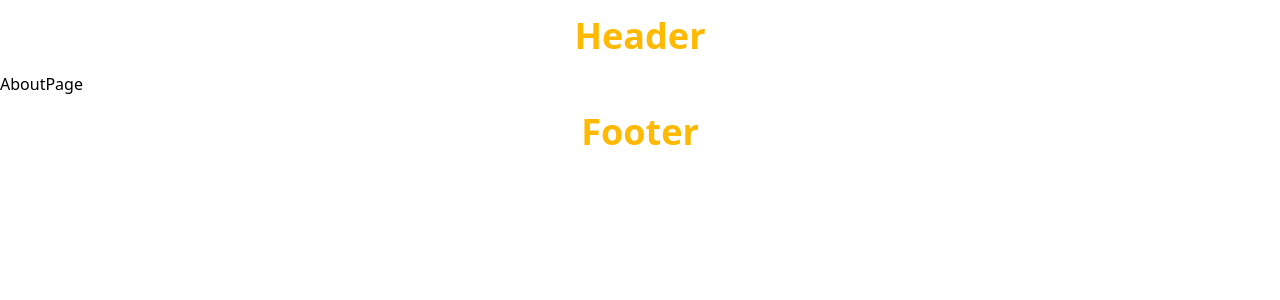
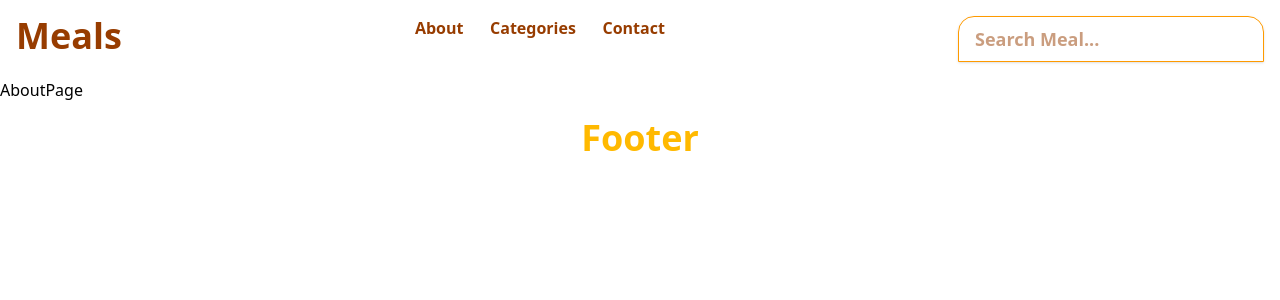
Before and after one commit to Laura-Badalyan/meals-project, a Next.js app: page /about in a window 1280 px wide. Shown: the top 300 px of the page. Built offline with nearby package versions, Linux system fonts and the light colour scheme.

Commit message:
add globsl search, filter with category and manu

```diff
--- a/app/layout.tsx
+++ b/app/layout.tsx
@@ -2,6 +2,7 @@ import type { Metadata } from "next";
 import "./globals.css";
 import { Header } from "../components/Header";
 import { Footer } from "../components/Footer";
+import { SearchProvider } from "@/context/SearchContext";
 
 export const metadata: Metadata = {
   title: "Create Next App",
@@ -16,9 +17,11 @@ export default function RootLayout({
   return (
     <html lang="en">
       <body>
-        <Header />
-        {children}
-        <Footer />
+        <SearchProvider>
+          <Header />
+          {children}
+          <Footer />
+        </SearchProvider>
       </body>
     </html>
   );
--- a/app/page.tsx
+++ b/app/page.tsx
@@ -1,3 +1,6 @@
+
+import { Filters } from "@/components/Filters";
+import Image from "next/image";
 import Link from "next/link";
 
 type Category = {
@@ -17,18 +20,25 @@ export default async function HomePage() {
   const res = await fetch('https://www.themealdb.com/api/json/v1/1/categories.php', { next: { revalidate: 60 } });
   if (!res.ok) throw new Error('Failed to fetch categories')
 
-  // const data = (await res.json()) as CategoryResponse;
   const data: CategoryResponse = await res.json();
+
+  const categoryNames = data.categories.map(it => it?.strCategory);
 
   return (
     <div className="HomePage container mx-auto" >
+      <Filters categoryNames={categoryNames} />
       <h1 className="text-center text-3xl text-green-900 font-bold italic p-4">Meal  Categories</h1>
       <ul className="grid md:grid-cols-2 lg:grid-cols-4 gap-4 justify-items-center">
         {data.categories.map((c) => <li
           key={c.idCategory}
           className="shadow-md p-4 bg-green-100 rounded-md"
         >
-          <img className="w-full" src={c.strCategoryThumb} alt={c.strCategoryDescription} />
+          <Image
+            src={c.strCategoryThumb}
+            alt={c.strCategoryDescription}
+            width={300}
+            height={300}
+          />
           <h4 className="text-green-700 font-bold text-2xl ">{c.strCategory}</h4>
           <p className="text-green-600 py-2">{c.strCategoryDescription.length > 200 ?
             c.strCategoryDescription.slice(0, 200) + "..." :
--- /dev/null
+++ b/components/Filters.tsx
@@ -0,0 +1,45 @@
+'use client'
+import Link from 'next/link';
+import React, { useState } from 'react'
+
+type CategoryNames = {
+  categoryNames: string[];
+}
+
+export const Filters = ({ categoryNames }: CategoryNames) => {
+  const [isOpen, setIsOpen] = useState(false);
+
+  const toggleDropdown = () => setIsOpen((prev: boolean) => !prev);
+
+  return (
+    <div>
+      <ul>
+        <li>
+          <button
+            className='text-l font-bold text-green-700 text-shadow-md text-shadow-green-200'
+            onClick={toggleDropdown}
+          >
+            Filter by Category
+          </button>
+          {isOpen && (
+            <ul className="absolute mt-2 w-48 h-60 overflow-y-auto bg-green-50 border rounded shadow-lg z-10">
+              {categoryNames.map((name, i) => (
+                <Link
+                  key={i}
+                  href={`/category/${name}`}
+                >
+                  <li
+                    key={i}
+                    className="px-4 py-1 text-amber-800 font-semibold hover:bg-green-100 cursor-pointer"
+                  >
+                    {name}
+                  </li>
+                </Link>
+              ))}
+            </ul>
+          )}
+        </li>
+      </ul>
+    </div>
+  )
+}
--- a/components/GlobalSearch.tsx
+++ b/components/GlobalSearch.tsx
@@ -1,28 +1,84 @@
 'use client'
 import { useSearch } from '@/context/SearchContext'
+import Image from 'next/image';
 import Link from 'next/link';
-import React from 'react'
+import React, { ChangeEvent, useState } from 'react'
 
 export const GlobalSearch = () => {
-    const { query, setQuery, meals, isLoading } = useSearch();
-    const [open, setOpen] = React.useState(false)
+  const { query, setQuery, meals, isLoading } = useSearch();
+  const [open, setOpen] = useState(false);
 
-    return (
-        <div>
-            <input
-                type='text'
-                placeholder='Search Meals...'
-                value={query}
-                onChange={(e) => { setQuery(e.target.value); setOpen(true) }}
-                onFocus={() => setOpen(true)}
-            />
-            {open && <ul>
-                {isLoading && <li>Loading...</li>}
-                {!isLoading && meals?.length === 0 && query?.trim().length > 0 && <li> No meals found</li>}
-                {!isLoading && meals?.slice(0, 5)?.map(meal => <li key={meal.idMeal}>
-                    <Link href="">{meal.strMeal}</Link>
-                </li>)}
-            </ul>}
-        </div >
-    )
+
+  const handleInputChange = (e: ChangeEvent<HTMLInputElement>) => {
+    setQuery(e.target.value);
+    setOpen(true);
+  }
+
+  let blurTimeout: NodeJS.Timeout;
+
+  const handleFocus = () => {
+    clearTimeout(blurTimeout)
+    setOpen(true)
+  }
+
+  const handleBlur = () => {
+    blurTimeout = setTimeout(() => {
+      setOpen(false)
+    }, 150)
+  }
+
+  return (
+    <div className="relative w-full max-w-xl mx-auto ">
+      <input
+        type="text"
+        placeholder="Search Meal..."
+        value={query}
+        onChange={handleInputChange}
+        onFocus={handleFocus}
+        onBlur={handleBlur}
+        className="w-full text-lg md:text-md border border-amber-500 rounded-t-2xl px-4 py-2 outline-none focus:ring-2 focus:ring-amber-400 shadow-sm"
+      />
+      {query && (
+        <button
+          onClick={() => setQuery('')}
+          className=' absolute top-2 right-2 cursor-pointer'>
+          X
+        </button>
+      )}
+      {open && (
+        <ul className="absolute w-full bg-white border border-t-0 border-amber-500 rounded-b-2xl shadow-lg  overflow-y-auto">
+          {isLoading && (
+            <li className="p-4 text-center text-gray-500">Loading...</li>
+          )}
+          {!isLoading && meals?.length === 0 && query?.trim().length > 0 && (
+            <li className="p-4 text-center text-gray-500">No meals found</li>
+          )}
+          {!isLoading &&
+            meals?.slice(0, 5).map((meal) => (
+              <li
+                key={meal.idMeal}
+                className="border-t last:rounded-b-2xl hover:bg-amber-50 transition-colors"
+              >
+                <Link
+                  href={`/meal/${meal.idMeal}`}
+                  className="flex gap-4 items-center p-4"
+                >
+                  <Image
+                    src={meal.strMealThumb}
+                    alt={meal.strMeal}
+                    width={50}
+                    height={50}
+                    className="rounded-full shadow-md"
+                  />
+                  <p className="text-lg font-medium text-gray-800">
+                    {meal.strMeal}
+                  </p>
+                </Link>
+              </li>
+            ))}
+        </ul>
+      )}
+    </div>
+  );
+
 }
--- a/components/Header.tsx
+++ b/components/Header.tsx
@@ -1,7 +1,22 @@
 'use client'
+
+import Link from "next/link"
+import { GlobalSearch } from "./GlobalSearch"
+import { Menu } from "./Menu"
 
 export const Header = () => {
   return (
-    <div className="mx-auto justify-center w-max text-4xl font-bold text-amber-400 p-4">Header</div>
+    <div className="w-full mx-auto flex justify-between font-bold text-amber-800 p-4">
+      <h1 className="text-4xl">
+        <Link href={'/'}>Meals</Link>
+      </h1>
+      <div>
+        <Menu />
+      </div>
+
+      <div>
+        <GlobalSearch />
+      </div>
+    </div>
   )
 }
--- /dev/null
+++ b/components/Menu.tsx
@@ -0,0 +1,15 @@
+'use client'
+
+import Link from "next/link";
+
+export const Menu = () => {
+    return (
+        <menu>
+            <ul className="w-[250px] flex justify-between">
+                <li><Link href="/about">About</Link></li>
+                <li><Link href="/">Categories</Link></li>
+                <li><Link href="/contact">Contact</Link></li>
+            </ul>
+        </menu>
+    )
+}
--- a/components/PaginatedMeals.tsx
+++ b/components/PaginatedMeals.tsx
@@ -72,6 +72,7 @@ export default function PaginatedMeals({ meals }: Props) {
                     </li>)
                 }
             </ul>
+            {pagesArr.length > 0 && (
                 <div className="flex justify-center w-full p-8 text-2xl text-amber-800">
                     <button
                         onClick={prev}
@@ -91,6 +92,8 @@ export default function PaginatedMeals({ meals }: Props) {
                         className=" cursor-pointer disabled:text-amber-200 disabled:cursor-not-allowed"
                     >{'>'}</button>
                 </div>
+            )}
+
         </div>
     )
 }
```
Lines whose indentation alone changed are shown as unchanged.
